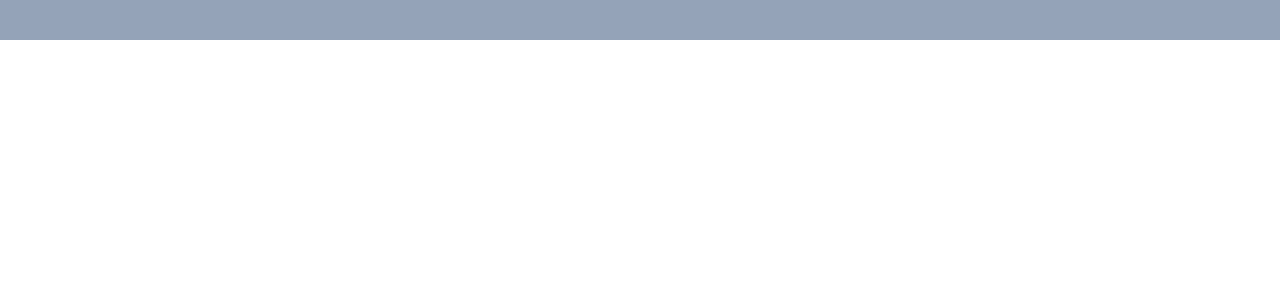
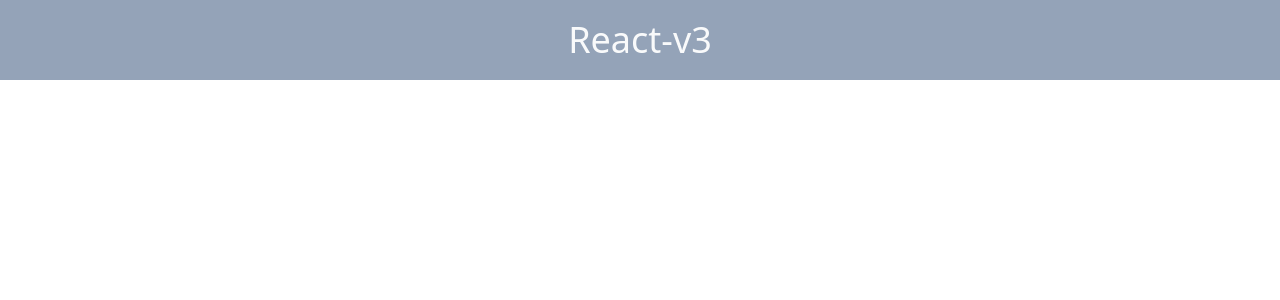
Before and after one commit to pj100-team/react-v3, a React (Create React App) app: page / in a window 1280 px wide. Shown: the top 300 px of the page. Built offline with nearby package versions, Linux system fonts and the light colour scheme.

Commit message:
Update App.tsx

```diff
--- a/src/App.tsx
+++ b/src/App.tsx
@@ -3,7 +3,7 @@ import "./App.css";
 function App() {
 	return (
 		<header className="bg-[#94A3B8] text-center p-[20px] text-4xl text-[#F9FAFB]">
-			{/* React-v3 higuchi */}
+			React-v3
 		</header>
 	);
 }
```
